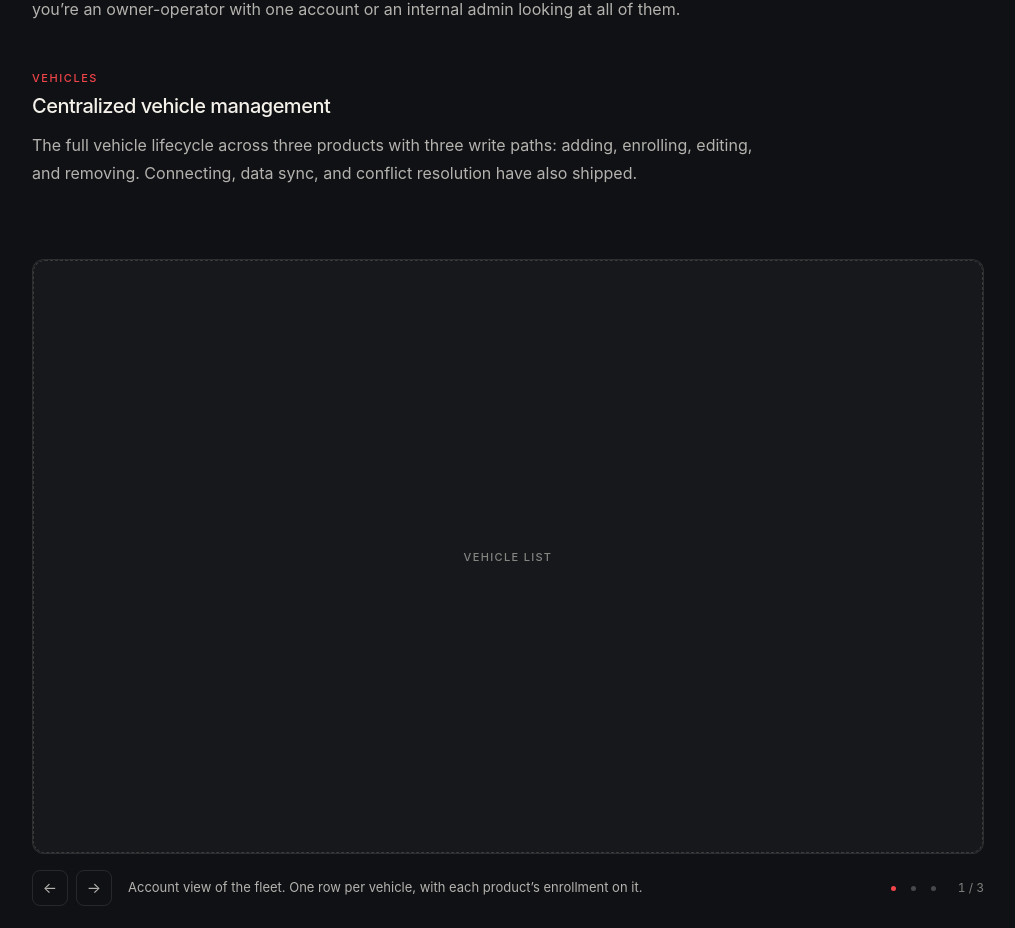
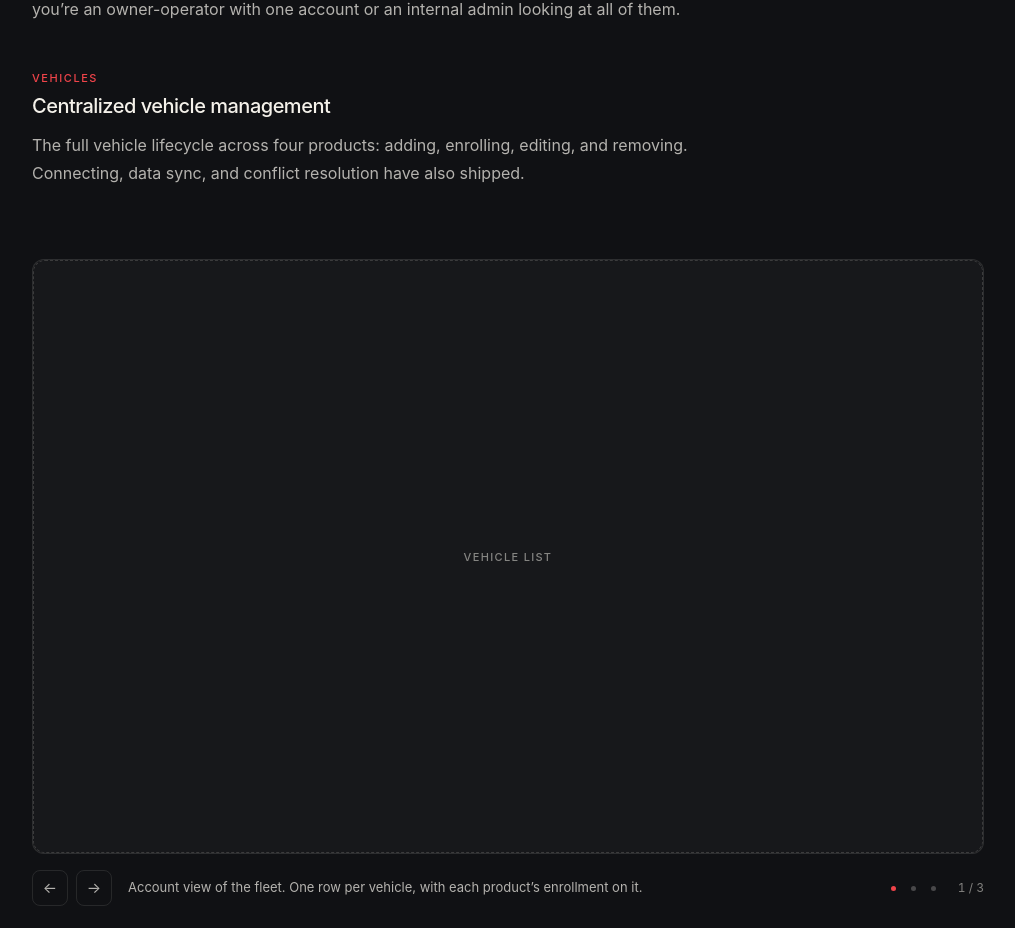
Before and after one commit to adomador/portfoliosite, a Next.js app: page /work/fleetworthy in a window 1280 px wide. Shown: the part 7112-8040 px from the top of the page, without its empty margins (132-1147 px from the left). Built offline with nearby package versions, Linux system fonts and the light colour scheme; a web font is replaced by a local one.

Commit message:
Update page.tsx

```diff
--- a/app/work/fleetworthy/page.tsx
+++ b/app/work/fleetworthy/page.tsx
@@ -463,7 +463,7 @@ export default function FleetworthyCaseStudyPage() {
             Centralized vehicle management
           </h3>
           <p>
-            The full vehicle lifecycle across three products with three write paths: adding,
+            The full vehicle lifecycle across four products: adding,
             enrolling, editing, and removing. Connecting, data sync, and conflict resolution have also shipped.
           </p>
         </div>
```
